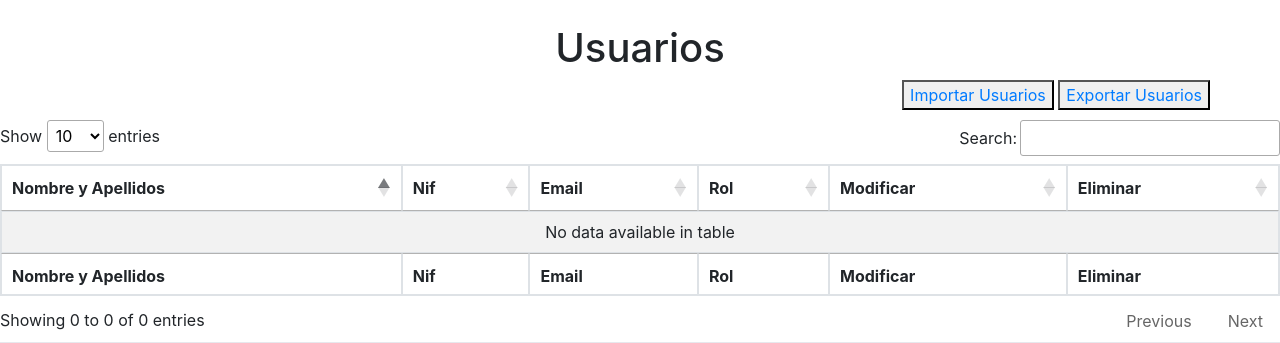
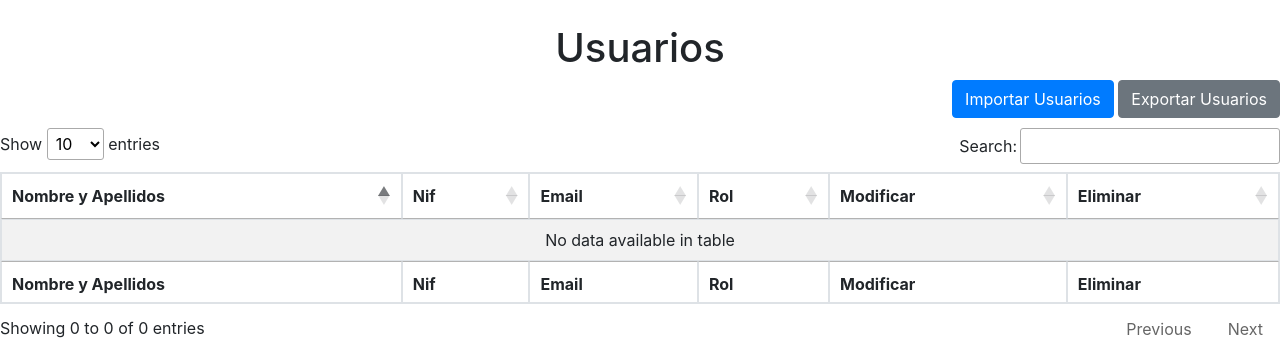
Before and after one commit to SalkerAG/Votaciones-Pinf-20, a Django app: page /listadoUsuarios/ in a window 1280 px wide. Shown: the part 56-399 px from the top of the page. Run offline with Django 3.2, Linux system fonts and the light colour scheme; data that the repository does not hold is empty; some libraries are stand-ins or nearby versions.

Commit message:
[MOD] Import/export buttons in userlist view

```diff
--- a/templates/UsuarioUca/usuariouca_list.html
+++ b/templates/UsuarioUca/usuariouca_list.html
@@ -112,12 +112,12 @@
         <div class="page-header">
             <h1>Usuarios</h1>
         </div>
-        <div class="buttons">
-            <button ><a href="{% url 'usuariouca_import' %}">Importar Usuarios</a></button>
-            <button ><a href="{% url 'usuariouca_export' %}">Exportar Usuarios</a></button>
-        </div>
     </div>
 </div>
+ <div class="buttons">
+            <button type="button" class="btn btn-primary"><a style="color: white; text-decoration: none !important;" href="{% url 'usuariouca_import' %}">Importar Usuarios</a></button>
+            <button type="button" class="btn btn-secondary"><a style="color: white; text-decoration: none !important;" href="{% url 'usuariouca_export' %}">Exportar Usuarios</a></button>
+ </div>
 {#<ul>#}
 {#    {% for user in object_list %}#}
 {#        <li>{{ user.first_name }} - {{ user.last_name }}</li>#}
```
